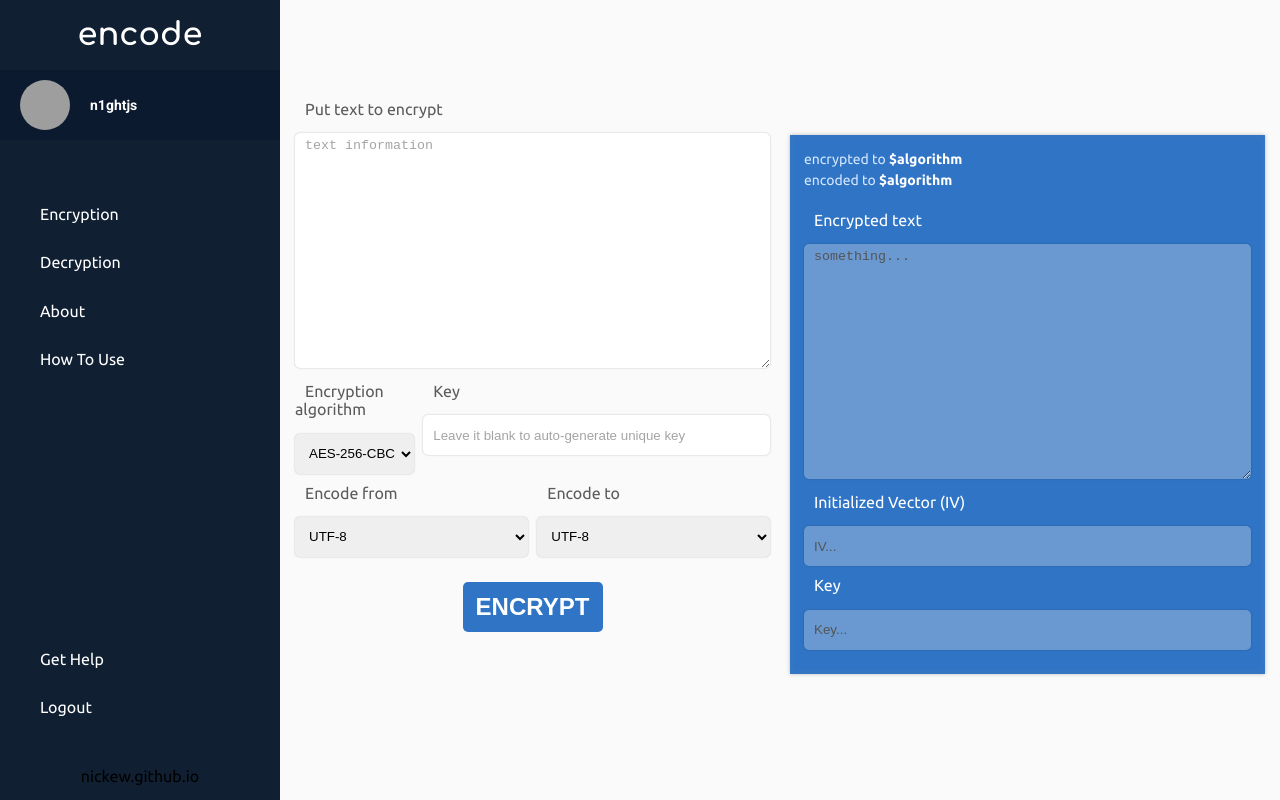
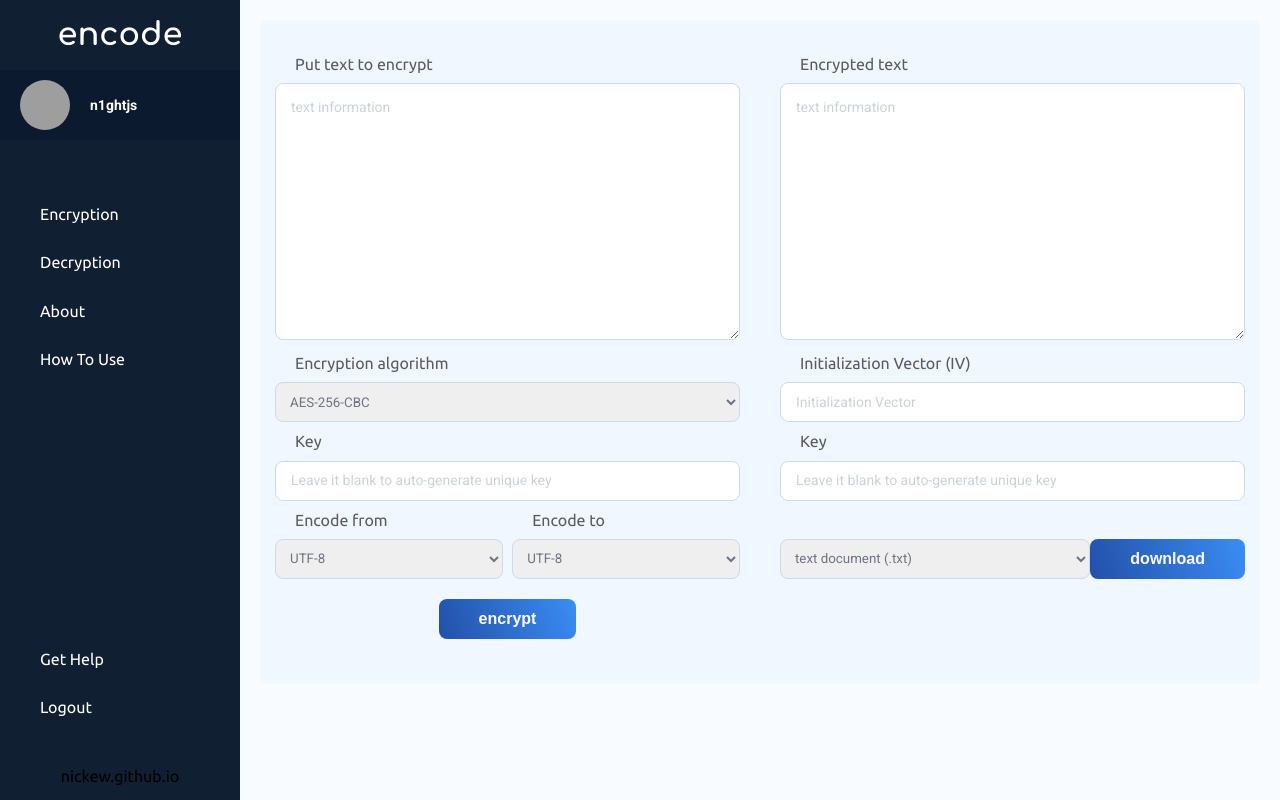
Before and after one commit to n1ghtdev/encode, a React app: page / in a window 1280 px wide. Built offline with nearby package versions, Linux system fonts and the light colour scheme; grey boxes are pictures that could not be loaded.

Commit message:
form redesign - added Button component - added useFormControls custom hook

```diff
--- a/src/assets/scss/base.scss
+++ b/src/assets/scss/base.scss
@@ -14,7 +14,7 @@ html, body {
 }
 
 body {
-  background-color: #f7f7f7;
+  background-color: #F8FBFF;
 }
 
 img {
--- a/src/components/Aside.jsx
+++ b/src/components/Aside.jsx
@@ -8,7 +8,7 @@ const Aside = styled.aside`
   display: flex;
   flex-flow: column nowrap;
   width: 100%;
-  max-width: 280px;
+  max-width: 240px;
   min-height: 100vh;
   ${({ bgColor }) => bgColor && `background-color: ${bgColor}`};
 `;
--- /dev/null
+++ b/src/components/Button.jsx
@@ -0,0 +1,33 @@
+import PropTypes from 'prop-types';
+import styled, { css } from 'styled-components';
+
+const ButtonPrimary = css`
+  padding: 0 40px;
+  height: 40px;
+  border: none;
+  border-radius: 8px;
+  font-weight: 700;
+  font-size: 1rem;
+  background: linear-gradient(250deg, #3A8DF4 0%, #2350A8 100%);
+  color: #fff;
+  cursor: pointer;
+  transition: opacity .25s;
+
+  &:hover {
+    opacity: .9;
+  }
+`;
+
+const Button = styled.button`
+  ${({ primary }) => primary && css`
+    ${ButtonPrimary}
+  `}
+`;
+
+Button.propTypes = {
+  themeColor: PropTypes.oneOf([
+    'primary', 'text', 'disabled',
+  ]),
+};
+
+export default Button;
--- a/src/components/Form.jsx
+++ b/src/components/Form.jsx
@@ -1,12 +1,26 @@
 import PropTypes from 'prop-types';
 import styled, { css } from 'styled-components';
+import Button from './Button';
 
 const fieldStyles = css`
-  box-shadow: 0 0 2px rgba(0, 0, 0, .25);
-  border: none;
+  border: 1px solid #CDD9ED;
   width: 100%;
-  border-radius: 5px;
-  margin-top: 15px;
+  border-radius: 8px;
+  color: #6C7486;
+  font-family: 'Roboto', sans-serif;
+  transition: all .25s;
+  &::placeholder {
+    font-size: .875rem;
+  }
+  &:focus {
+    border-color: #23C4F8;
+    outline: none;
+  }
+  &:disabled {
+    background-color: #F9FBFE;
+    border-color: #E4ECFA;
+    color: #B4BED0;
+  }
 `;
 
 const Form = styled.form`
@@ -17,24 +31,25 @@ const Form = styled.form`
 const Row = styled.div`
   display: flex;
   justify-content: space-between;
+  margin: ${({ Margin }) => Margin};
 `;
 const Label = styled.label`
   display: block;
-  margin-bottom: 10px;
   ${({ Width }) => Width && `
     width: ${Width};
   `}
 `;
 const Span = styled.span`
-  color: ${({ Color }) => Color || '#5b5b5b'};
-  margin-left: 10px;
+  display: block;
+  color: #5B5B5B;
+  margin: 10px 0 10px 20px;
 `;
 const Input = styled.input`
   ${fieldStyles}
   height: 40px;
-  padding: 0 10px;
+  padding: 15px;
   &::placeholder {
-    color: #A4A4A4;
+    color: #CBD1DC;
   }
 `;
 const Select = styled.select`
@@ -49,29 +64,13 @@ const Option = styled.option`
 `;
 const Textarea = styled.textarea`
   ${fieldStyles}
-  padding: 5px 10px;
+  padding: 15px;
   &::placeholder {
-    color: #A4A4A4;
+    color: #CBD1DC;
   }
 `;
-const Button = styled.button`
-  align-self: center;
-  margin-top: 15px;
-  width: 140px;
-  height: 50px;
-  border: none;
-  border-radius: 5px;
+const ButtonWrapper = styled(Button)`
 
-  background-color: #3074C5;
-  color: #fff;
-  font-weight: 700;
-  font-size: 1.5rem;
-  text-transform: uppercase;
-  cursor: pointer;
-  transition: opacity .25s;
-  &:hover {
-    opacity: .75;
-  }
 `;
 
 Form.Label = Label;
@@ -79,7 +78,7 @@ Form.Input = Input;
 Form.Select = Select;
 Form.Option = Option;
 Form.Textarea = Textarea;
-Form.Button = Button;
+Form.Button = ButtonWrapper;
 Form.Span = Span;
 Form.Row = Row;
 
--- a/src/components/Section.jsx
+++ b/src/components/Section.jsx
@@ -6,12 +6,12 @@ const Section = styled.section`
   height: ${({ Height }) => Height};
   color: ${({ Color }) => Color};
   ${({ bgColor }) => bgColor && `background-color: ${bgColor}`};
-  ${({ bgImage }) => bgImage && `background-image: url(${bgImage})`};
+  border-radius: 5px;
+  margin: 20px 20px 20px 260px;
   background-repeat: no-repeat;
   padding: ${({ Padding }) => Padding};
 
   /* fixed sidebar offset */
-  margin-left: 280px;
 `;
 
 Section.propTypes = {
--- a/src/containers/EncodeContainer.jsx
+++ b/src/containers/EncodeContainer.jsx
@@ -4,7 +4,6 @@ import EncodeOutput from './EncodeOutput';
 import Container from '../components/Container';
 import Col from '../components/Col';
 import Row from '../components/Row';
-import Output from '../components/Output';
 
 const EncodeContainer = () => {
   //const [] = useState();
@@ -12,13 +11,11 @@ const EncodeContainer = () => {
   return (
     <Container fluid>
       <Row>
-        <Col lg={6} Padding="0 10px 0 0">
+        <Col lg={6} Padding="0 20px 0 0">
           <EncodeForm />
         </Col>
-        <Col lg={6} Padding="35px 0 0 10px">
-          <Output>
-            <EncodeOutput />
-          </Output>
+        <Col lg={6} Padding="0 0 0 20px">
+          <EncodeOutput />
         </Col>
       </Row>
     </Container>
--- a/src/containers/EncodeForm.jsx
+++ b/src/containers/EncodeForm.jsx
@@ -1,5 +1,6 @@
 import React, { useState } from 'react';
 import Form from '../components/Form';
+import useFormControls from '../hooks/useFormControls';
 
 // replace with Context API fetch
 const pldata = {
@@ -52,32 +53,31 @@ const pldata = {
 };
 
 const EncodeForm = () => {
-  const [text, setText] = useState('');
-  const [encrAlgo, setEncrAlgo] = useState('');
-  const [encoFrom, setEncoFrom] = useState('');
-  const [encoTo, setEncoTo] = useState('');
-  const [key, setKey] = useState('');
+  const encrypt = () => {
+    console.log(controls);
+  };
+  const { controls, handleSubmit, handleControlChange } = useFormControls(encrypt);
+
   return (
-    <Form action="#">
+    <Form onSubmit={handleSubmit}>
       <Form.Label>
         <Form.Span>Put text to encrypt</Form.Span>
         <Form.Textarea
           rows="15"
           type="input"
           name="text"
-          value={text}
-          onChange={e => setText(e.target.value)}
+          value={controls.text}
+          onChange={handleControlChange}
           placeholder="text information"
           required
         />
       </Form.Label>
-      <Form.Row>
-        <Form.Label Width="25%">
+      <Form.Label>
         <Form.Span>Encryption algorithm</Form.Span>
         <Form.Select
           name="text"
-            value={encrAlgo}
-            onChange={e => setEncrAlgo(e.target.value)}
+          value={controls.encrAlgo}
+          onChange={handleControlChange}
           required
         >
           { pldata.encAlgos.map(el => (
@@ -85,24 +85,23 @@ const EncodeForm = () => {
           )) }
         </Form.Select>
       </Form.Label>
-        <Form.Label Width="73%">
+      <Form.Label>
         <Form.Span>Key</Form.Span>
         <Form.Input
           type="input"
           name="encode-output-key"
-            value={key}
-            onChange={e => setKey(e.target.value)}
+          value={controls.key}
+          onChange={handleControlChange}
           placeholder="Leave it blank to auto-generate unique key"
         />
       </Form.Label>
-      </Form.Row>
       <Form.Row>
         <Form.Label Width="49%">
           <Form.Span>Encode from</Form.Span>
           <Form.Select
             name="text"
-            value={encoFrom}
-            onChange={e => setEncoFrom(e.target.value)}
+            value={controls.encoFrom}
+            onChange={handleControlChange}
             required
           >
             { pldata.encFrom.map(el => (
@@ -114,8 +113,8 @@ const EncodeForm = () => {
           <Form.Span>Encode to</Form.Span>
           <Form.Select
             name="text"
-            value={encoTo}
-            onChange={e => setEncoTo(e.target.value)}
+            value={controls.encoTo}
+            onChange={handleControlChange}
             required
           >
             { pldata.encTo.map(el => (
@@ -124,7 +123,9 @@ const EncodeForm = () => {
           </Form.Select>
         </Form.Label>
       </Form.Row>
-      <Form.Button>encrypt</Form.Button>
+      <Form.Row Margin="20px auto">
+        <Form.Button type="submit" primary>encrypt</Form.Button>
+      </Form.Row>
     </Form>
   );
 }
--- a/src/containers/EncodeOutput.jsx
+++ b/src/containers/EncodeOutput.jsx
@@ -1,51 +1,64 @@
 import React, { useState, Fragment } from 'react';
-import Output from '../components/Output';
-import Span from '../components/Span';
-import Paragraph from '../components/Paragraph';
 import Form from '../components/Form';
 
+const dlFormats = [
+  {
+    id: 0,
+    name: 'text document (.txt)',
+  },
+  {
+    id: 1,
+    name: 'JSON (.json)',
+  },
+];
+
 const EncodeOutput = () => {
-  //const [] = useState();
+  const [dlFormat, setDlFormat] = useState('');
 
   return (
-    <Fragment>
-      <Paragraph Color="#D4E8FF" FontSize="0.875rem">
-        encrypted to <Span Color="#fff" FontWeight="700">$algorithm</Span>
-      </Paragraph>
-      <Paragraph Color="#D4E8FF" FontSize="0.875rem">
-        encoded to <Span Color="#fff" FontWeight="700">$algorithm</Span>
-      </Paragraph>
-      <Form Margin="20px 0 0 0">
+    <Form action="#">
       <Form.Label>
-          <Form.Span Color="#fff">Encrypted text</Form.Span>
+        <Form.Span>Encrypted text</Form.Span>
         <Form.Textarea
           rows="15"
           type="input"
-            name="encode-output"
-            value="something..."
-            disabled
+          name="outpit-text"
+          placeholder="text information"
+          required
         />
       </Form.Label>
       <Form.Label>
-          <Form.Span Color="#fff">Initialized Vector (IV)</Form.Span>
+        <Form.Span>Initialization Vector (IV)</Form.Span>
         <Form.Input
           type="input"
           name="encode-output-iv"
-            value="IV..."
-            disabled
+          placeholder="Initialization Vector"
         />
       </Form.Label>
       <Form.Label>
-          <Form.Span Color="#fff">Key</Form.Span>
+        <Form.Span>Key</Form.Span>
         <Form.Input
           type="input"
           name="encode-output-key"
-            value="Key..."
-            disabled
+          placeholder="Leave it blank to auto-generate unique key"
         />
       </Form.Label>
+      <Form.Row Margin="38px 0 0 0">
+        <Form.Label Width="75%">
+          <Form.Select
+            name="select-dl-formats"
+            value={dlFormat}
+            onChange={e => setDlFormat(e.target.value)}
+            required
+          >
+            { dlFormats.map(el => (
+              <Form.Option key={el.id}>{el.name}</Form.Option>
+            )) }
+          </Form.Select>
+        </Form.Label>
+        <Form.Button primary>download</Form.Button>
+      </Form.Row>
     </Form>
-    </Fragment>
   );
 }
 
--- a/src/containers/MainContainer.jsx
+++ b/src/containers/MainContainer.jsx
@@ -1,12 +1,14 @@
 import React, { useState } from 'react';
 import Section from '../components/Section';
 import EncodeContainer from './EncodeContainer';
+
+// -> mainpage
 
 const MainContainer = () => {
   //const [] = useState();
 
   return (
-    <Section Padding="100px 15px 25px 15px">
+    <Section Padding="25px 15px" bgColor="#F1F7FF">
       <EncodeContainer />
     </Section>
   );
--- a/src/globalStyles.scss
+++ b/src/globalStyles.scss
@@ -21,7 +21,7 @@ body {
   font-size: 16px;
   font-weight: 400;
   line-height: 1.15;
-  background-color: #fafafa;
+  background-color: #F8FBFF;
 }
 
 [tabindex="-1"]:focus {
--- /dev/null
+++ b/src/hooks/useFormControls.jsx
@@ -0,0 +1,24 @@
+import { useState } from 'react';
+
+const useFormControls = (callback) => {
+  const [controls, setControls] = useState({});
+
+  const handleSubmit = (e) => {
+    if (e) {
+      e.preventDefault();
+    }
+    callback();
+  };
+
+  const handleControlChange = (e) => {
+    e.persist();
+    setControls(ctrl => ({ ...ctrl, [e.target.name]: e.target.value }));
+  };
+  return {
+    handleSubmit,
+    handleControlChange,
+    controls,
+  };
+}
+
+export default useFormControls;
```
Lines whose indentation alone changed are shown as unchanged.
